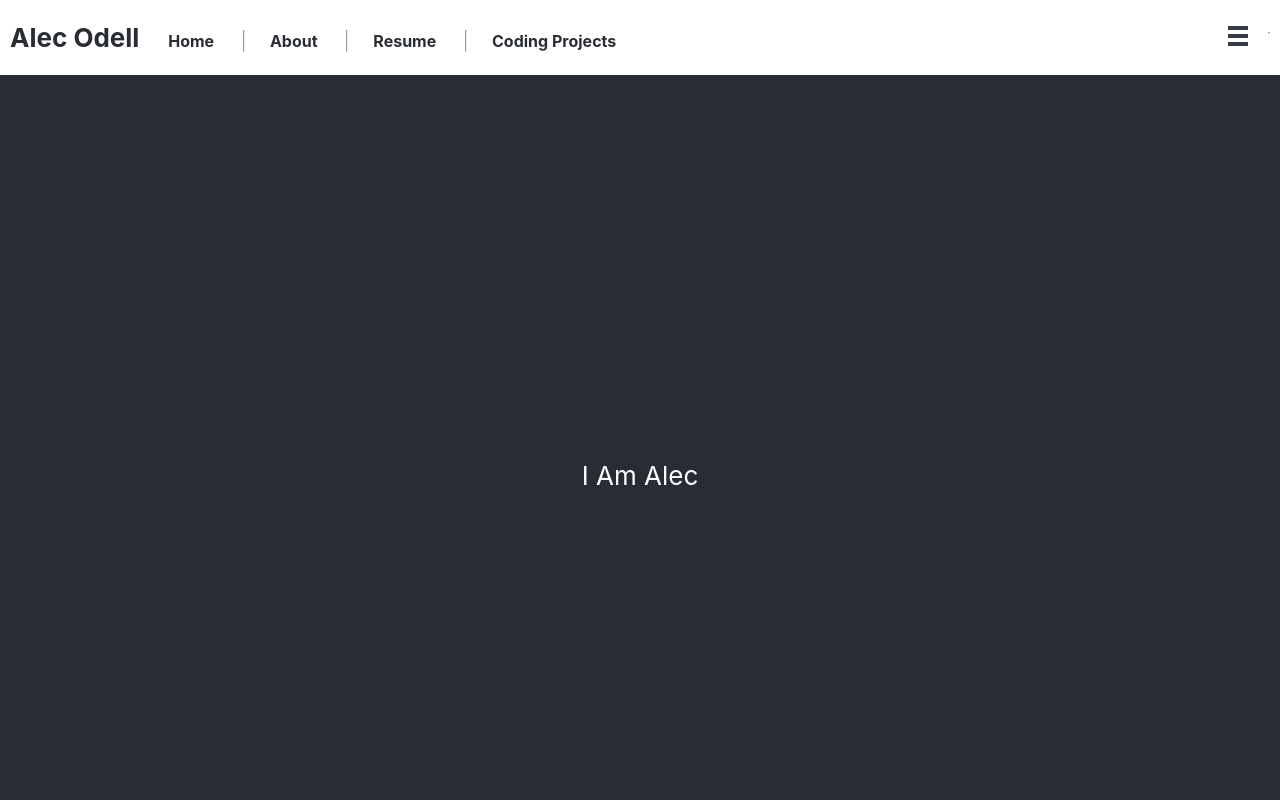
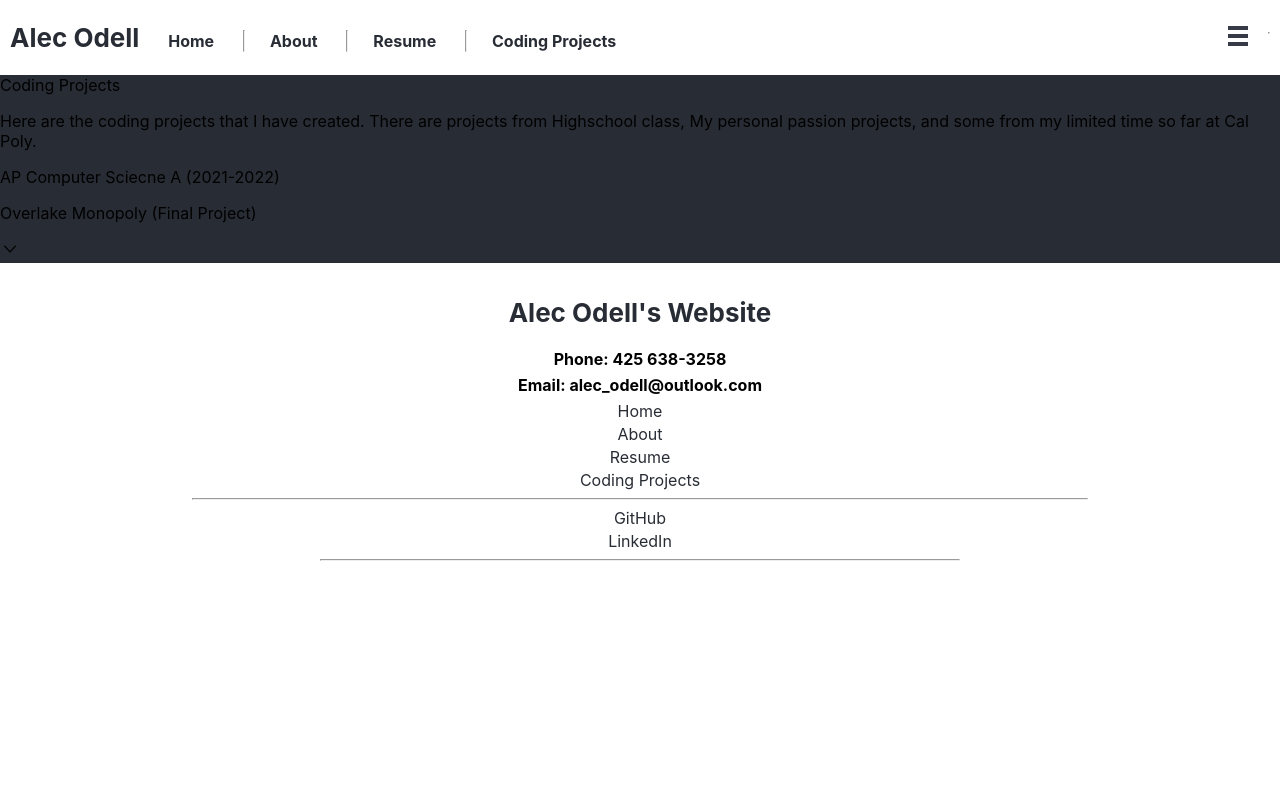
Before and after one commit to Alec-0dell/Portfolio-Website, a React (Create React App) app: page /CodingProjects in a window 1280 px wide. Shown: the top 800 px of the page. Built offline with nearby package versions, Linux system fonts and the light colour scheme.

Commit message:
start building coding projects tab

```diff
--- a/src/Components/CodingProjects/CodingProjects.css
+++ b/src/Components/CodingProjects/CodingProjects.css
@@ -1,5 +1,5 @@
 .CodingProjects {
-  text-align: center;
+  background-color: #282c34;
 }
 
 .CodingProjects-header {
--- a/src/Components/CodingProjects/CodingProjects.js
+++ b/src/Components/CodingProjects/CodingProjects.js
@@ -1,11 +1,23 @@
 import "./CodingProjects.css"
+import { Dropdown } from './Dropdown.js'
+import { Element } from './Element.js';
+
 
 function CodingProjects(){
     return(
         <div className="CodingProjects">
-            <header className="CodingProjects-header">
-                I Am Alec
+            <header>
+                Coding Projects
             </header>
+            <p>
+                Here are the coding projects that I have created. There are projects from Highschool class, My personal passion projects, and some from my limited time so far at Cal Poly.
+            </p>
+            <p>
+                AP Computer Sciecne A (2021-2022)
+            </p>
+            <Dropdown name={"Overlake Monopoly (Final Project)"}>
+                <Element link={"https://github.com/Alec-Odell/PostAPCSProject"}/>
+            </Dropdown>
         </div>
 
     );
--- /dev/null
+++ b/src/Components/CodingProjects/Dropdown.js
@@ -0,0 +1,33 @@
+import { useState } from 'react';
+import Arrow from './ArrowIcon.png'
+
+function Dropdown( props ) {
+    const [ display, setDisplay ] = useState( 'none' )
+    const [ arrowDirection, setArrowDirection] = useState(false)
+
+    function handleClick() {
+        if ( display === 'none' ) {
+            setDisplay( 'block' )
+            setArrowDirection(true)
+        } else {
+            setDisplay( 'none' )
+            setArrowDirection(false)
+        }
+    }
+
+    return (
+        <div>
+            <div onClick={handleClick}>
+                <p>{props.name}</p>
+                <img src={Arrow} style={arrowDirection? {height: "20px", width: "20px", rotate: "180deg"  } : {height: "20px", width: "20px"}}/>
+            </div>
+
+            <div style={{display:display}}>
+                { props.children }
+            </div>
+        </div>
+    )
+
+}
+
+export { Dropdown }
--- /dev/null
+++ b/src/Components/CodingProjects/Element.js
@@ -0,0 +1,12 @@
+function Element(props){
+
+    return(
+        <div>
+            <a href={props.link}> View Project</a>
+            <p>description</p>
+        </div>
+
+    )
+}
+
+export {Element};
```
Also changed, not shown: src/Components/CodingProjects/ArrowIcon.png (added).
